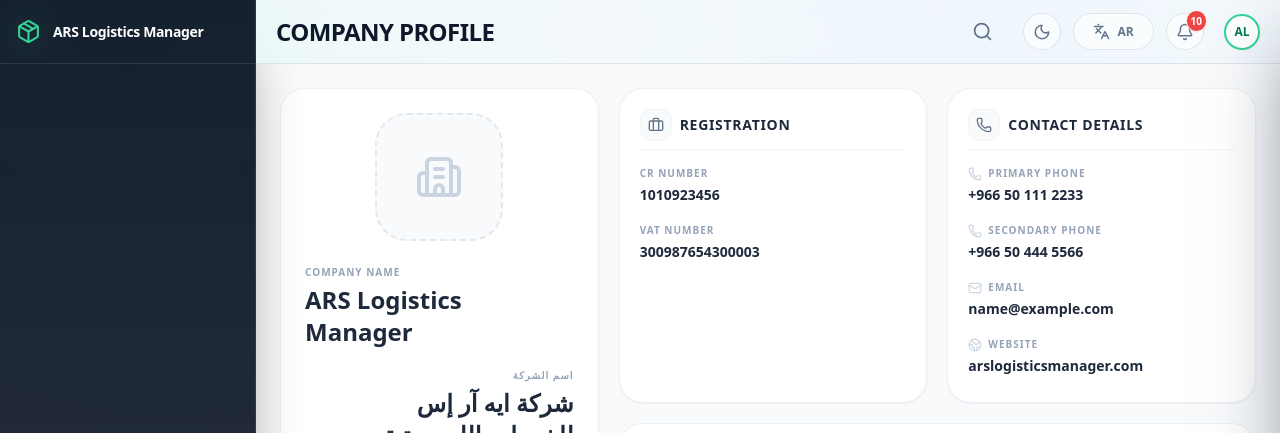
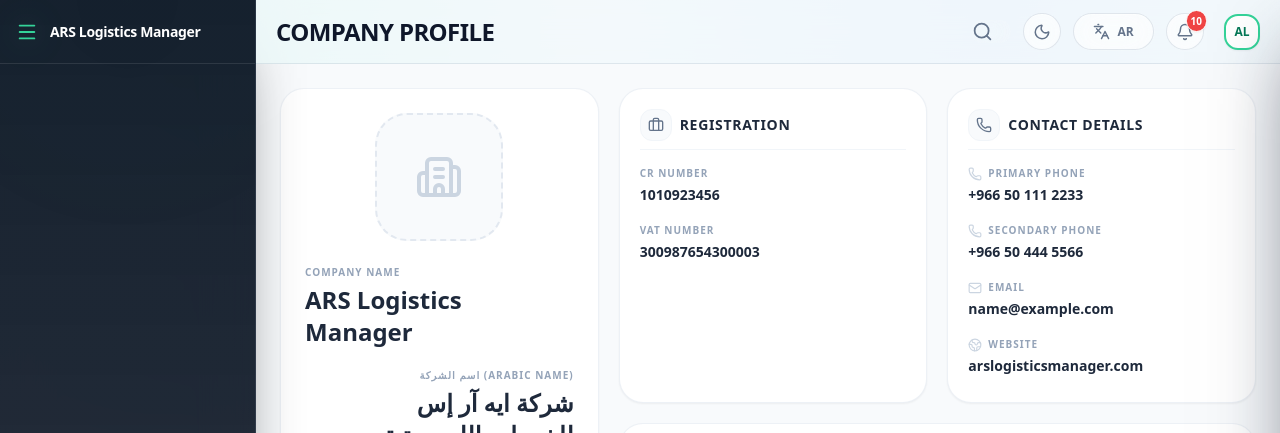
Before and after one commit to arssss221/ars-3pl-dashboard, a React (Vite) app: page /profile in a window 1280 px wide. Shown: the top 433 px of the page. Built offline with nearby package versions, Linux system fonts and the light colour scheme; no server answers; sample sign-in values are in the browser's storage.

Commit message:
modified:   src/components/common/Layout.tsx 	modified:   src/features/profile/Profile.tsx

```diff
--- a/src/components/common/Layout.tsx
+++ b/src/components/common/Layout.tsx
@@ -26,6 +26,7 @@
   Sun,
   Languages,
   CheckCheck,
+  Menu,
 } from 'lucide-react';
 import {
   employeeSeeds,
@@ -453,18 +454,10 @@
             isCollapsed ? 'justify-center px-2' : 'gap-3 px-4'
           }`}
         >
-          {companyProfile.logo ? (
-            <img
-              src={companyProfile.logo}
-              alt={companyDisplayName}
-              className="h-8 w-8 shrink-0 rounded-xl border border-emerald-300/40 bg-white object-contain p-0.5 shadow-[0_0_18px_rgba(52,211,153,0.28)]"
-            />
-          ) : (
-            <Package
-              className="text-emerald-400 shrink-0 drop-shadow-[0_0_18px_rgba(52,211,153,0.38)]"
-              size={isCollapsed ? 26 : 25}
-            />
-          )}
+          <Menu
+            className="text-emerald-400 shrink-0 drop-shadow-[0_0_18px_rgba(52,211,153,0.38)] transition-transform hover:scale-110"
+            size={isCollapsed ? 24 : 22}
+          />
           {!isCollapsed && (
             <span className="truncate text-sm font-black tracking-tight text-white leading-tight">
               {companyDisplayName}
@@ -785,12 +778,12 @@
                 onClick={() => setIsProfileMenuOpen(!isProfileMenuOpen)}
                 className="flex items-center gap-2 focus:outline-none"
               >
-                <div className="flex h-9 w-9 items-center justify-center overflow-hidden rounded-full border-2 border-emerald-400 bg-white text-xs font-black text-emerald-700 shadow-sm transition-shadow hover:shadow-md">
+                <div className="flex h-9 w-9 items-center justify-center overflow-hidden rounded-[14px] border-2 border-emerald-400 bg-white text-xs font-black text-emerald-700 shadow-sm transition-shadow hover:shadow-md">
                   {companyProfile.logo ? (
                     <img
                       src={companyProfile.logo}
                       alt={companyDisplayName}
-                      className="h-full w-full object-contain p-1"
+                      className="h-full w-full object-cover"
                     />
                   ) : (
                     getCompanyInitials(companyProfile.englishName)
--- a/src/features/profile/Profile.tsx
+++ b/src/features/profile/Profile.tsx
@@ -160,7 +160,7 @@
                large
              />
              <EditableField
-               label="اسم الشركة"
+               label="اسم الشركة (Arabic Name)"
                value={profile.arabicName}
                onSave={(v) => updateField('arabicName', v)}
                onCopy={() => navigator.clipboard.writeText(profile.arabicName)}
```
